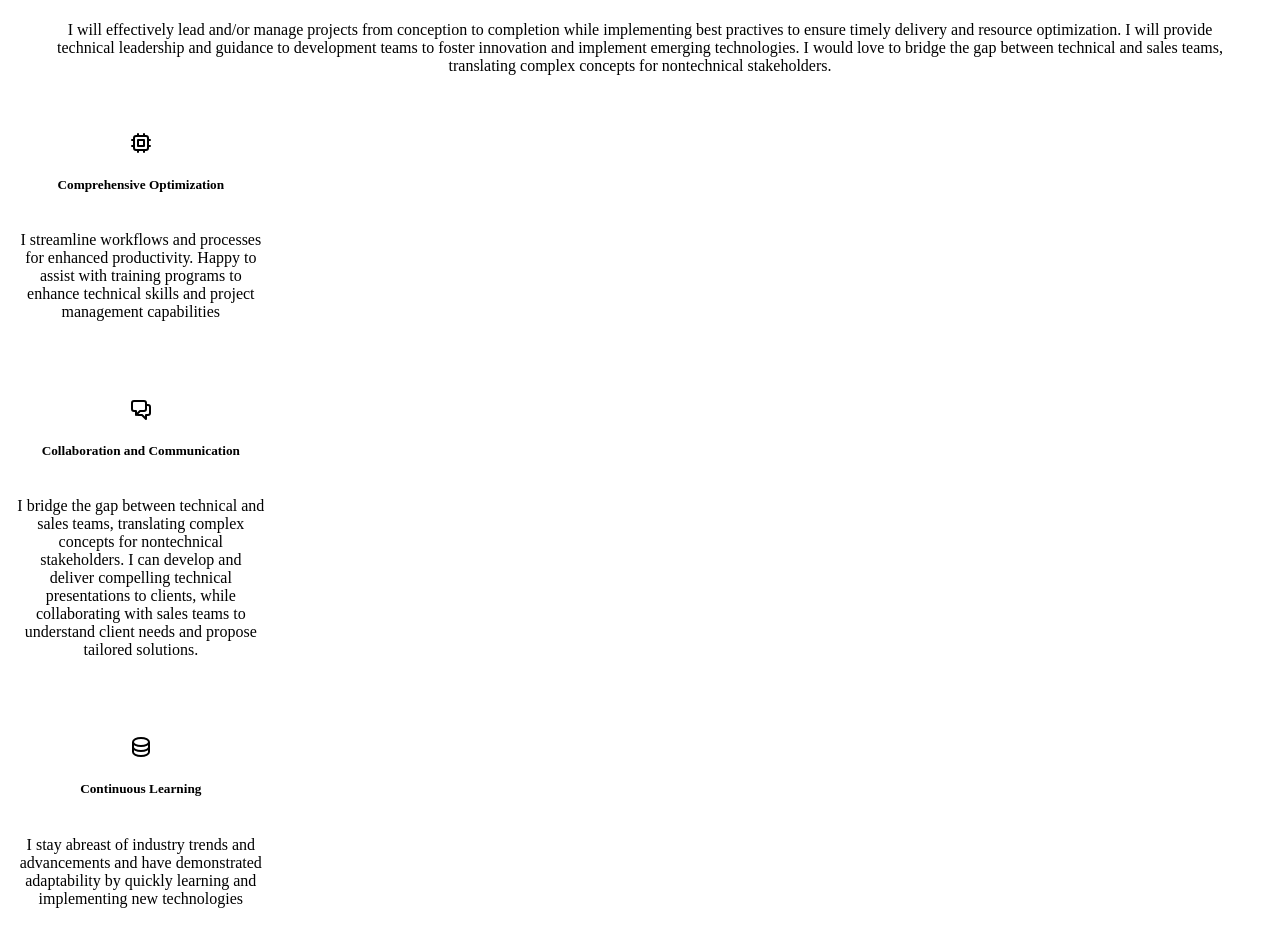
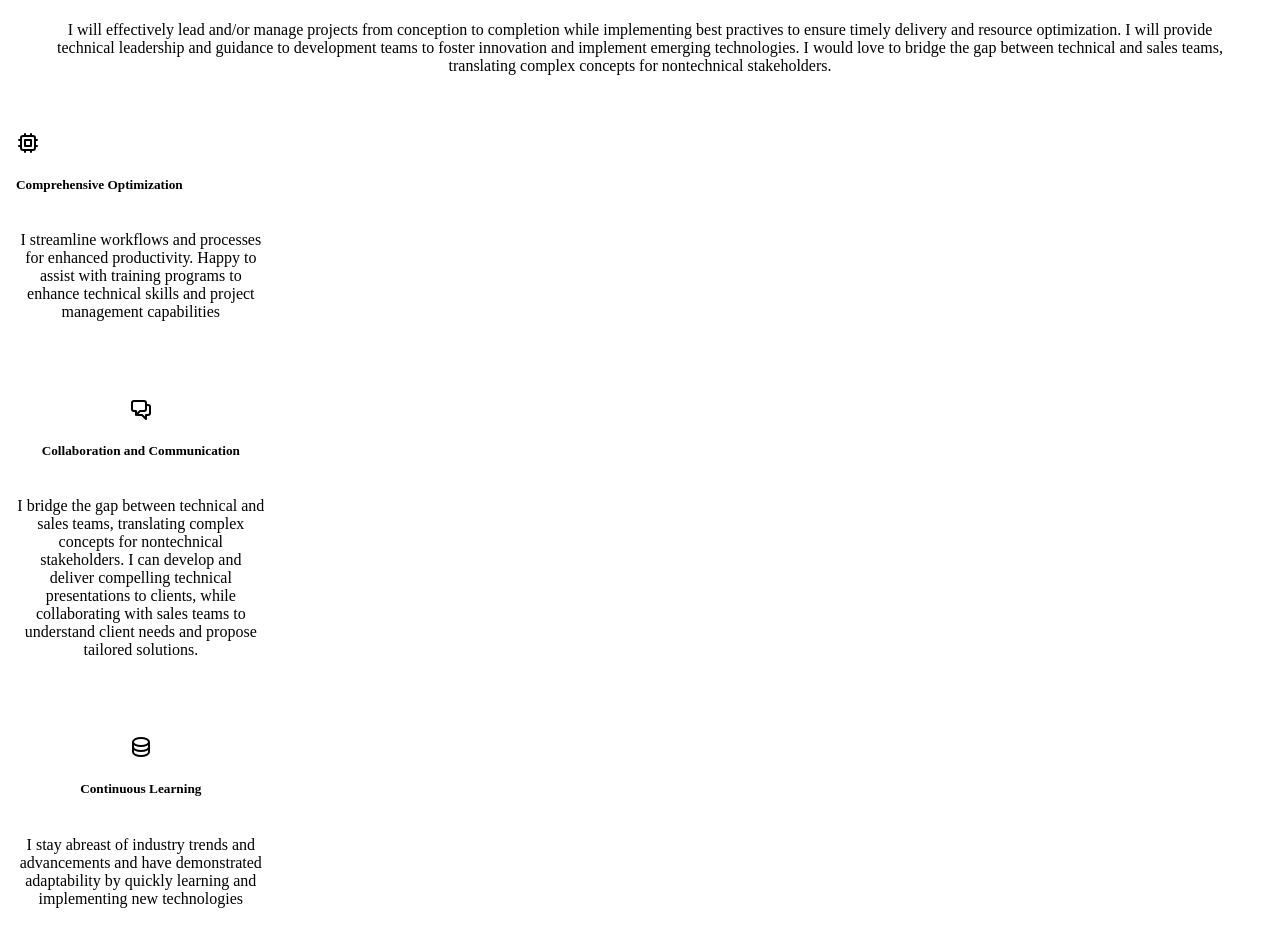
Before and after one commit to mjngit/portfolio, a React app: page /#/ in a window 1280 px wide. Shown: the part 1365-2293 px from the top of the page. Built offline with nearby package versions, Linux system fonts and the light colour scheme; no server answers; the HTML template or start-up script is replaced by a standard one; what react-swipeable-views-utils would draw is missing.

Commit message:
build test 15 brute forcing style

```diff
--- a/src/Components/HomeComponents/HomeV2.js
+++ b/src/Components/HomeComponents/HomeV2.js
@@ -126,8 +126,8 @@ function HomeV2() {
                             <button className="px-2 py-1 border-b-2 md:border-l-2 md:border-b-0 md:py-3 dark:border-gray-300 dark:text-gray-400">Nonumy</button>
                             <button className="px-2 py-1 border-b-2 md:border-l-2 md:border-b-0 md:py-3 dark:border-gray-300 dark:text-gray-400">Propriae</button>
                         </div> */}
-                        <div className="grid gap-12 py-4 text-center sm:grid-cols-2 col-span-full md:col-span-4 md:text-left" style={{ display: 'grid', gap: '3rem', paddingTop: '1rem', paddingBottom: '16px', textAlign: 'center' }}>
-                            <div className="flex flex-col items-center justify-center space-y-3 md:justify-start md:items-start" style={{display: 'flex', flexDirection: 'column', alignItems: 'center', justifyContent: 'center', marginTop: '.75rem'}}>
+                        <div className="grid gap-12 py-4 text-center sm:grid-cols-2 col-span-full md:col-span-4 md:text-left" style={{ display: 'grid', gap: '3rem', paddingTop: '1rem', paddingBottom: '16px', textAlign: 'center', gridColumn: 'auto' }}>
+                            <div className="flex flex-col items-center justify-center space-y-3 md:justify-start md:items-start" style={{display: 'flex', flexDirection: 'column', alignItems: 'start', justifyContent: 'start', marginTop: '.75rem'}}>
                                 <svg fill="none" stroke="currentColor" viewBox="0 0 24 24" xmlns="http://www.w3.org/2000/svg" className="w-6 h-6 dark:text-lime-400" style={{ width: '1.5rem', height: '1.5rem'}}>
                                     <path strokeLinecap="round" strokeLinejoin="round" strokeWidth="2" d="M9 3v2m6-2v2M9 19v2m6-2v2M5 9H3m2 6H3m18-6h-2m2 6h-2M7 19h10a2 2 0 002-2V7a2 2 0 00-2-2H7a2 2 0 00-2 2v10a2 2 0 002 2zM9 9h6v6H9V9z"></path>
                                 </svg>
```
